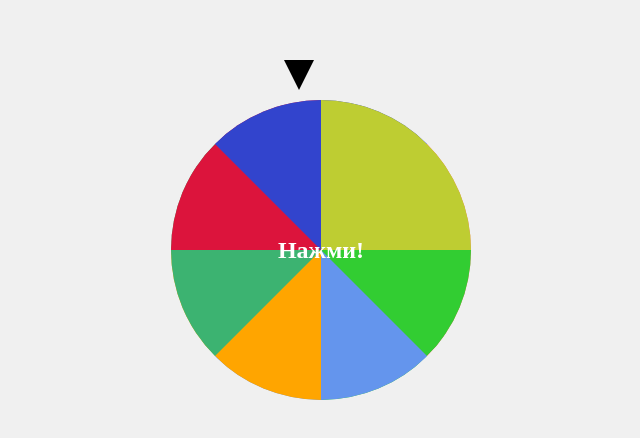
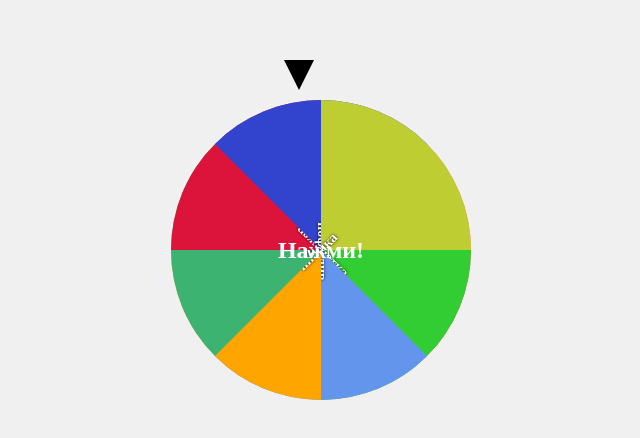
Before and after one commit to key90/Gift, a plain HTML site: page index.html in a window 1280 px wide. Shown: the part 150-588 px from the top of the page, 319-959 px from the left. Drawn offline with Linux system fonts and the light colour scheme.

Commit message:
Update index.html

```diff
--- a/index.html
+++ b/index.html
@@ -41,15 +41,14 @@
 
     .slice span {
       position: absolute;
-      top: 90%; /* Разместим текст ближе к внешней дуге */
+      top: 50%; /* Вернул в центр */
       left: 50%;
-      transform: translateX(-50%) rotate(calc(var(--angle) * -1)) translateY(-40px);
+      transform: translateX(-50%) translateY(-50%);
       font-size: 14px;
       font-weight: bold;
       color: white;
       text-shadow: 0 0 3px black;
       text-align: center;
-      writing-mode: vertical-rl;
     }
 
     /* Уникальные цвета и углы сегментов */
```
